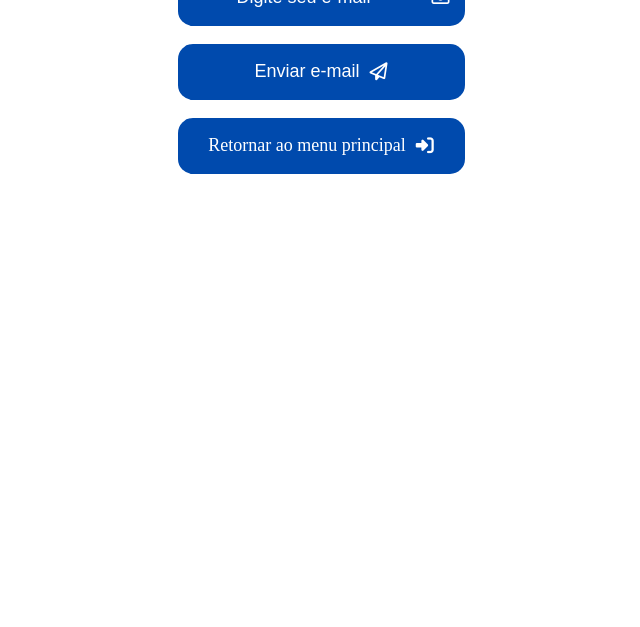
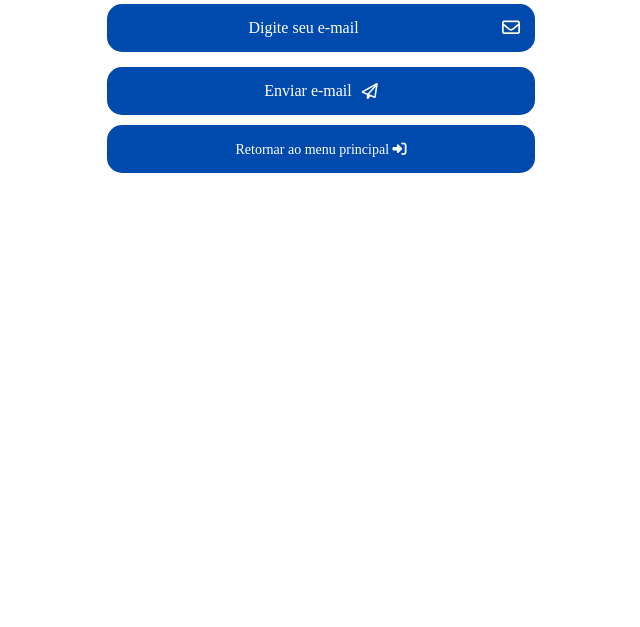
Before and after one commit to Ancini/brothers_systems_web, a website: page public/esqueci_minha_senha.html in a window 1280 px wide. Shown: the part 193-820 px from the top of the page, without its empty margins (319-959 px from the left). Drawn offline with Linux system fonts and the light colour scheme.

Commit message:
atualização

```diff
--- a/public/css/estilo_esquci_minha_senha.css
+++ b/public/css/estilo_esquci_minha_senha.css
@@ -1,69 +1,67 @@
-/* RESET BÁSICO */
-*{
-  box-sizing: border-box;
-  margin: 0;
-  padding: 0;
+body{
+  margin:0;
+  margin-top: 20px;
+  min-height:100vh;
+  background:white;
 }
 
-/* FUNDO */
-body{
+/* Centraliza tudo */
+.container-login{
   min-height:100vh;
   display:flex;
   justify-content:center;
-  background:#fff;
+  align-items:center;
 }
 
-/* CONTAINER QUE CENTRALIZA */
-.container-login{
+/* Controla largura */
+.form-wrapper{
   width:100%;
-  display:flex;
-  justify-content:center;
-  padding:20px;
+  max-width:460px;
+  padding:0 16px;
+  box-sizing:border-box;
 }
 
-/* CAIXA DO FORM (tamanho de app) */
-.form-wrapper{
-  width:100%;
-  max-width:460px;   /* 🔥 largura ideal para desktop */
-}
-
-/* LOGO */
+/* Logo */
 .logo_pagina{
   width:100%;
   display:flex;
   justify-content:center;
+  align-items:center;
   margin-bottom:20px;
 }
 
 .logo_pagina img{
-  width:70%;
+  width:100%;
   max-width:220px;
 }
 
-/* FORM */
+/* Formulário */
 .formulario_entrar{
   display:flex;
+  justify-content:center;
   flex-direction:column;
   align-items:center;
-  gap:15px;
 }
 
-/* INPUT */
+/* Inputs */
 .input-container{
   position:relative;
-  width:100%;
+  width:100%;   /* 🔥 não usa mais px fixo */
+  margin-bottom:15px;
 }
 
 input{
-  width:100%;
-  height:56px;
-  background-color:rgba(0,74,173,1);
+  background-color:rgba(0, 74, 173, 1);
   color:white;
   border:none;
   border-radius:15px;
-  font-size:18px;
+  font-family:'Times New Roman', Times, serif;
+  font-size:16px;
+  width:100%;
+  height:48px;
   padding:10px 45px 10px 10px;
   text-align:center;
+  box-sizing:border-box;
   outline:none;
 }
 
@@ -71,7 +69,7 @@ input::placeholder{
   color:white;
 }
 
-/* ÍCONE */
+/* Ícone no input */
 .input-container i{
   position:absolute;
   right:15px;
@@ -81,40 +79,54 @@ input::placeholder{
   font-size:18px;
 }
 
-/* BOTÃO */
+/* Botão */
 button{
+  background-color:rgba(0, 74, 173, 1);
+  color:white;
   width:100%;
-  height:56px;
-  background-color:rgba(0,74,173,1);
-  color:white;
+  height:48px;
   border:none;
+  font-size:16px;
+  font-family:'Times New Roman', Times, serif;
   border-radius:15px;
-  font-size:18px;
   cursor:pointer;
   display:flex;
   justify-content:center;
   align-items:center;
   gap:10px;
+  margin-top:10px;
 }
 
-/* LINK COM CARA DE BOTÃO */
-.btn-link{
-  width:100%;
-  height:56px;
-  background-color:rgba(0,74,173,1);
-  color:white;
-  border-radius:15px;
-  font-size:18px;
-  text-decoration:none;
-  display:flex;
-  justify-content:center;
-  align-items:center;
-  gap:10px;
+/* Links */
+.a_2{
+  text-align:center;
+  margin-top:12px;
 }
 
+a{
+  color:white;
+  text-decoration:none;
+  font-size:14px;
+}
 
-.botao_enviar,
-.botao_voltar{
+/* Texto */
+p{
+  text-align:center;
+  color:rgba(0, 74, 173, 1);
+  font-family:'Times New Roman', Times, serif;
+  font-size:14px;
+}
+
+/* Extras */
+.botao_voltar,
+.botao_enviar{
   width:100%;
-  gap:10px
 }
+
+.input-container,
+
+.btn-link,
+.botao_enviar{
+   max-width: 440px;
+   width: 100%;
+}
--- a/public/esqueci_minha_senha.html
+++ b/public/esqueci_minha_senha.html
@@ -22,32 +22,38 @@
 
         <!-- FORM -->
         <div class="formulario_entrar">
+            <div class="form-wrapper">
             <form method="post">
-
                 <div class="input-container">
                     <input type="email" placeholder="Digite seu e-mail">
                     <i class="fa-regular fa-envelope"></i>
                 </div>
-                <br>
+
                 <div class="botao_enviar">
                     <button type="submit">
                         Enviar e-mail
                         <i class="fa-regular fa-paper-plane"></i>
                     </button>
                 </div>
-                <br>
-                <div class="botao_voltar">
+
+                <button>
+                <div class="button">
                     <a href="index.html" class="btn-link">
                         Retornar ao menu principal
                         <i class="fa-solid fa-right-to-bracket"></i>
                     </a>
                 </div>
+                </button>
 
             </form>
+        </div>
         </div>
 
     </div>
 
 </body>
+<footer>
+
+</footer>
 
 </html>
```
